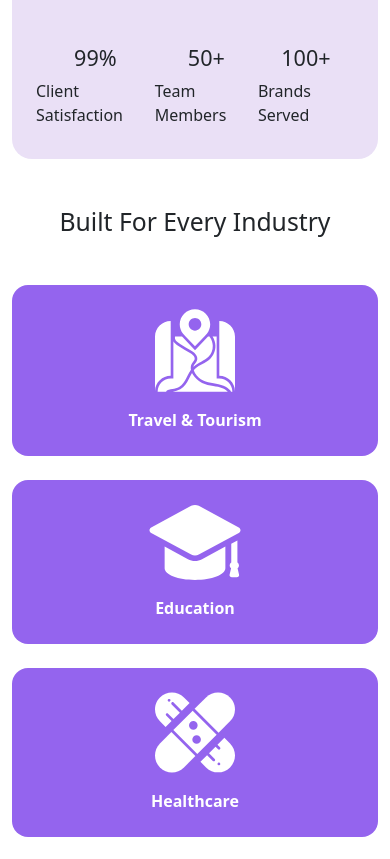
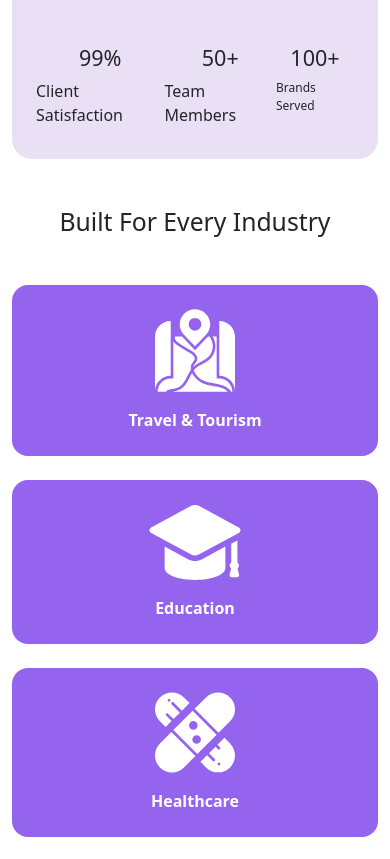
Before and after one commit to Thanseer-steyp/ShopSphereDemo, a plain HTML site: page index.html in a window 390 px wide. Shown: the part 1838-2697 px from the top of the page. Drawn offline with nearby package versions, Linux system fonts and the light colour scheme.

Commit message:
font size changed

```diff
--- a/index.html
+++ b/index.html
@@ -46,6 +46,11 @@
         }
         .about-left {
           width: 100%;
+        }
+      }
+      @media (max-width: 420px) {
+        .text-about {
+          font-size: 12px;
         }
       }
     </style>
@@ -259,7 +264,7 @@
             </div>
             <div>
               <h4 class="text-center">100+</h4>
-              <p>Brands Served</p>
+              <p class="text-about">Brands Served</p>
             </div>
           </div>
         </div>
```
